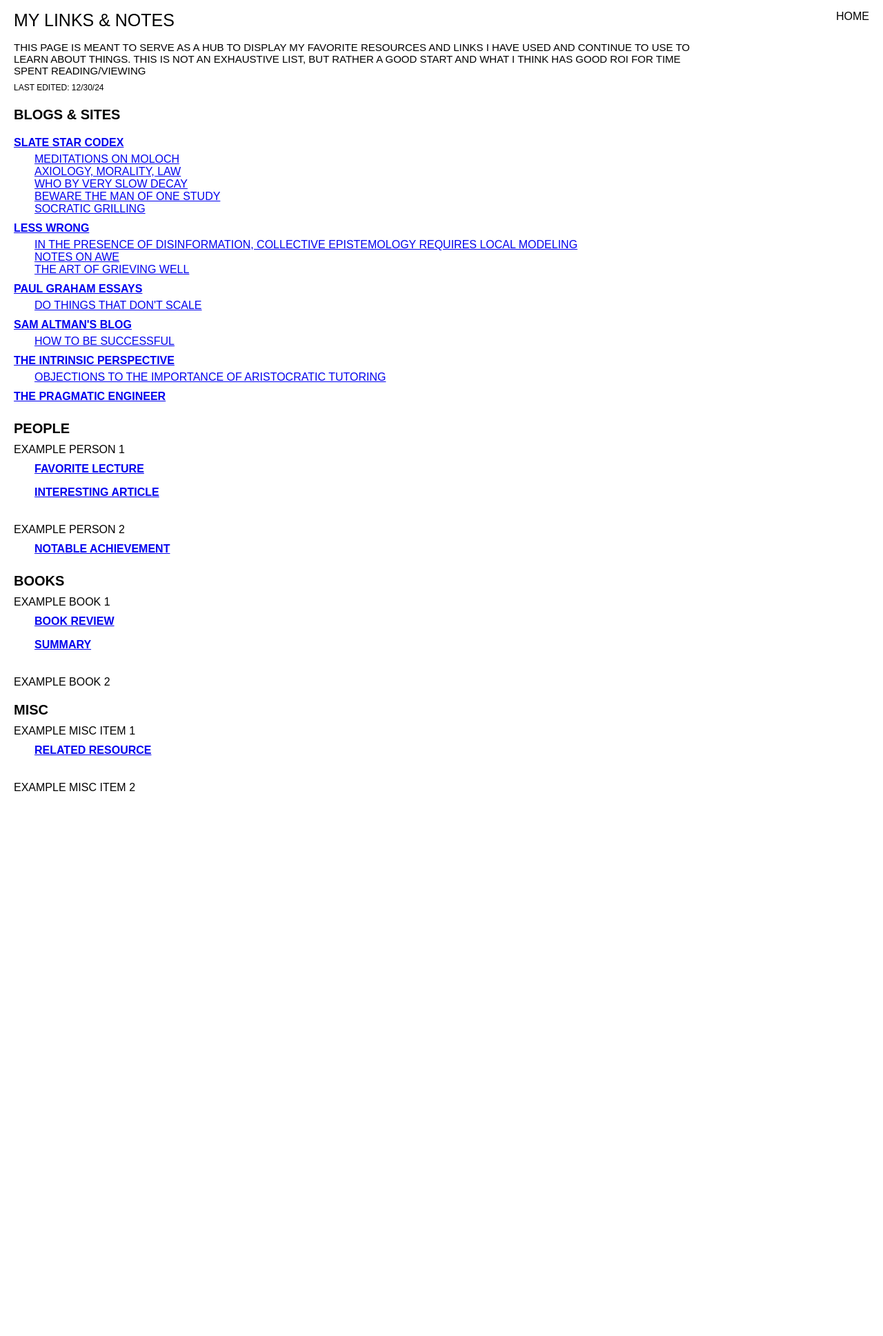
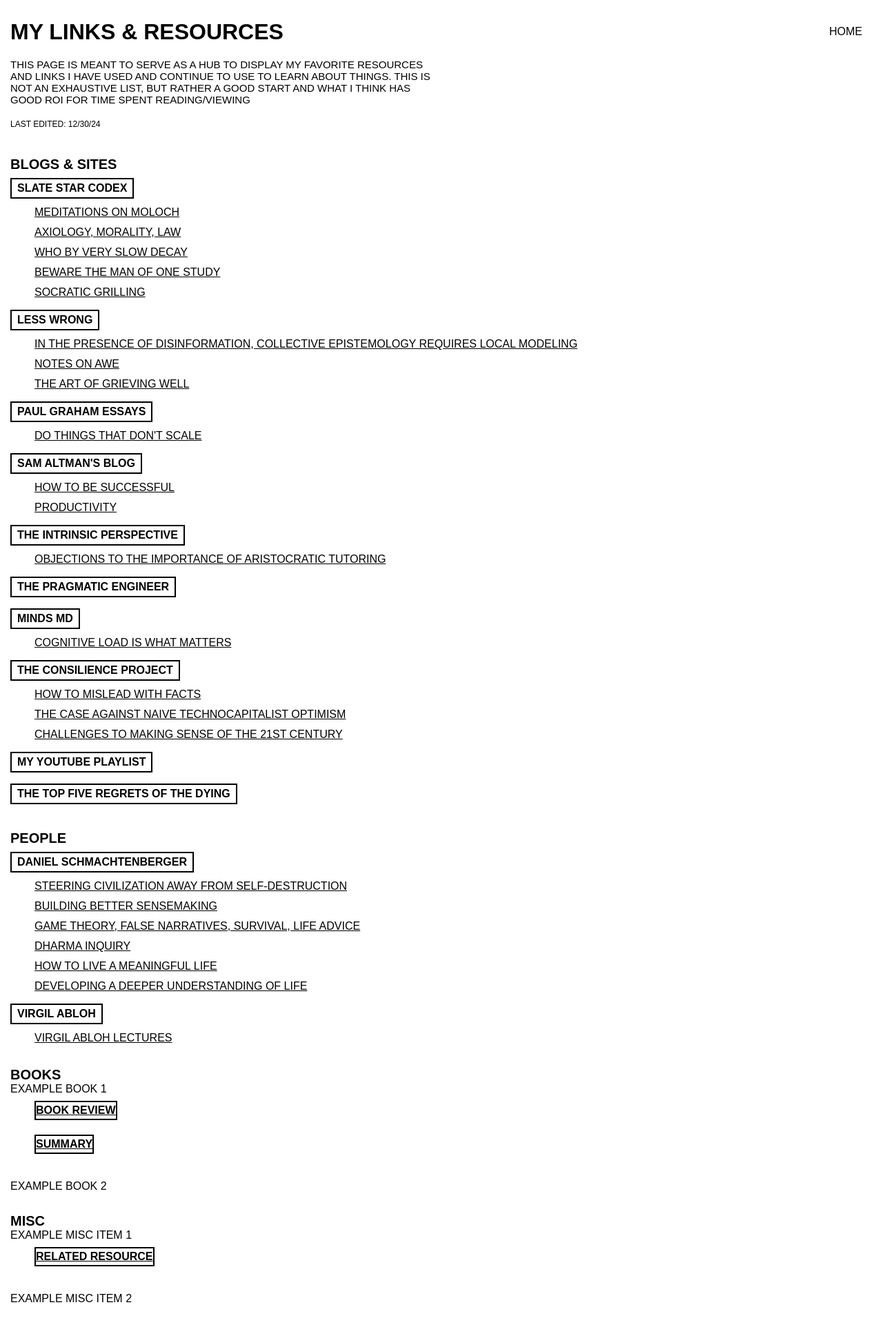
Before and after one commit to pxsswordprotected/personalsite, a Jekyll site: the page docs/my_resources.html, which Jekyll copies as it is, in a window 1280 px wide. Shown: the whole page at 69% size. Built offline with Jekyll 4.4.1, drawn with Linux system fonts in a browser that asks for light colours; before the commit the page ends 1181 px from its top, so only the background shows below that.

Commit message:
changed home style and fixed mobile view for links

```diff
--- a/docs/my_resources.html
+++ b/docs/my_resources.html
@@ -2,7 +2,7 @@
 <html lang="en">
 <head>
   <meta charset="UTF-8" />
-  <title>Static Page</title>
+  <title>RESOURCES</title>
   <link rel="stylesheet" href="styles_links.css" />
   <meta name="viewport" content="width=device-width, initial-scale=1.0">
 </head>
@@ -11,7 +11,7 @@
             <a href="https://pxsswordprotected.github.io/personalsite/"  class="home-button">HOME</a>
     </div>
     <div class="links-header-top">
-        My links & notes
+        My links & RESOURCES
     </div>
     <div class="links-subheader">
         This page is meant to serve as a hub to display my favorite resources and links i have used and continue to use to learn about things. This is not an exhaustive list,
@@ -45,32 +45,46 @@
                         <a href="https://blog.samaltman.com" target="_blank" class="link-item">Sam Altman's Blog</a>
                         <ul class="sub-links">
                             <li><a href="https://blog.samaltman.com/how-to-be-successful" target="_blank"">How to be successful</a></li>
+                            <li><a href ="https://blog.samaltman.com/productivity" target="_blank">productivity</a></li>
                         </ul>
                         <a href="https://www.theintrinsicperspective.com/archive" target="_blank" class="link-item">The Intrinsic Perspective</a>
                         <ul class="sub-links">
                             <li><a href="https://www.theintrinsicperspective.com/p/follow-up-why-we-stopped-making-einsteins" target="_blank"">Objections to the importance of aristocratic tutoring</a></li>
                         </ul>
                         <a href="https://blog.pragmaticengineer.com/" target="_blank" class="link-item">The Pragmatic Engineer</a>
+                        <br>
+                        <a href="https://minds.md/zakirullin/cognitive" target="_blank" class="link-item">minds md</a>
+                        <ul class ="sub-links">
+                            <li><a href="https://minds.md/zakirullin/cognitive" target="_blank""> Cognitive load is what matters</a></li>
+                        </ul>
+                        <a href="https://consilienceproject.org/" target="_blank" class="link-item">The Consilience Project</a>
+                        <ul class ="sub-links">
+                            <li><a href="https://consilienceproject.org/how-to-mislead-the-facts/" target="_blank""> How to mislead with facts </a></li>
+                            <li><a href="https://consilienceproject.org/the-case-against-naive-technocapitalist-optimism/" target="_blank""> The Case Against Naive Technocapitalist Optimism </a></li>
+                            <li><a href="https://consilienceproject.org/challenges-to-making-sense-of-the-21st-century/" target="_blank""> Challenges to Making Sense of the 21st Century </a></li>
+                        </ul>
+                        <a href="https://www.youtube.com/playlist?list=PLB8in94w-DrsJGclrq79UfnFnyr4pJ7LS" target="_blank" class="link-item">my youtube playlist</a>
+                        <br>
+                        <a href ="https://pmc.ncbi.nlm.nih.gov/articles/PMC3377309/" target="_blank" class = "link-item">the top five regrets of the dying</a>
                     </li>
-                    <!-- Additional main links can be added here -->
                 </ul>
             </li>
             <li>
                 <span class="list-title">People</span>
                 <ul class="list-content">
-                    <li>
-                        Example Person 1
+                        <a href="https://civilizationemerging.com/" target="_blank" class="link-item">Daniel Schmachtenberger</a>
                         <ul class="sub-links">
-                            <li><a href="#example-link" class="link-item">Favorite Lecture</a></li>
-                            <li><a href="#example-link-2" class="link-item">Interesting Article</a></li>
+                            <li><a href="https://youtu.be/hGRNUw559SE?si=lYUc_XREGIbSgcHg" target="_blank"">Steering Civilization Away from Self-Destruction</a></li>
+                            <li><a href="https://www.youtube.com/watch?v=R2sIG6l4uU0&list=PLB8in94w-Dru7D0U9KatgR3ib7ovkdlT3&index=30&t=4375s" target="_blank"">Building Better Sensemaking</a></li>
+                            <li><a href="https://youtu.be/LSx8j8lSewA?si=ON7uIRhDdHxTp5aL" target="_blank"">Game Theory, False Narratives, Survival, Life Advice</a></li>
+                            <li><a href="https://civilizationemerging.com/dharma-inquiry-2/" target="_blank"">Dharma Inquiry</a></li>
+                            <li><a href="https://civilizationemerging.com/how-to-live-a-meaningful-life/" target="_blank"">How to live a meaningful life</a></li>
+                            <li><a href="https://www.youtube.com/watch?v=iAcB0yBtXLM&list=PLB8in94w-Dru7D0U9KatgR3ib7ovkdlT3&index=64&t=3869s" target="_blank"">Developing a Deeper Understanding of Life</a></li>
                         </ul>
-                    </li>
-                    <li>
-                        Example Person 2
+                        <a href="https://canary---yellow.com/" target="_blank" class="link-item">Virgil Abloh</a>
                         <ul class="sub-links">
-                            <li><a href="#example-link-3" class="link-item">Notable Achievement</a></li>
+                            <li><a href="https://www.youtube.com/playlist?list=PLbVTQN6bN3BLWeXad-Er3zl8dQ3yWl86l" target="_blank"">Virgil Abloh Lectures</a></li>
                         </ul>
-                    </li>
                 </ul>
             </li>
             <li>
--- a/docs/styles_links.css
+++ b/docs/styles_links.css
@@ -2,56 +2,60 @@
     margin: 0;
     padding: 0;
     box-sizing: border-box;
+    border-radius: 0;
+    box-shadow: none;
 }
 
 body {
     font-family: sans-serif;
-    display: flex;
     text-transform: uppercase;
-    overflow-y: auto;
+    overflow-x: hidden;
+    width: 100%;
+    position: relative;
+    padding: 15px;
 }
 
 .home-div {
-    position: absolute;
-    top: 15px;
-    right: 20px;
+    position: absolute !important;
+    top: 32px !important;
+    right: 20px !important;
+    padding: 5px 10px;
+    z-index: 1000;
 }
 
-.home-button{
+.home-button {
     text-decoration: none;
     color: #000;
     font-weight: normal;
     display: block;
-    }
+}
 
 .home-button:hover {
     text-decoration: underline;
 }
 
 .links-header-top {
-    position: absolute;
-    top: 15px;
-    left: 20px;
-    font-size: 25px;
+    font-size: 2rem;
+    font-weight: 700;
+    margin: 0.8rem 0;
+    padding-right: 60px; /* Make space for home button */
 }
 
 .links-subheader {
-    position: absolute;
-    top: 60px;
-    left: 20px;
+    position: relative;
+    margin: 20px 0;
     font-size: 15px;
-    width: 1000px;
+    width: 50%;
+    max-width: 50%;
 }
 
 .links-list {
     position: relative;
-    top: 165px;
-    left: 20px;
+    margin-top: 40px;
 }
 
 .links-list ul {
     list-style-type: none;
-    padding: 0;
     margin: 0;
 }
 
@@ -62,34 +66,76 @@
 .list-title {
     font-size: 20px;
     font-weight: bold;
-    bottom: 10px;
-    position: relative;
+    margin-bottom: 10px;
 }
 
 .sub-links {
-    position: relative;
-    left: 30px;
+    padding-left: 35px; /* Increased indentation */
+    margin-top: 10px;
 }
 
 .sub-links li {
-    margin-bottom: 0px;
+    margin-bottom: 5px;
+    position: relative;
 }
 
 .sub-links a {
     font-size: 16px;
     text-decoration: underline;
+    display: inline-block;
+    padding: 3px 0;
 }
 
 .link-item {
-    font-weight: bold;
-    display: inline-block; /* Ensures margin is applied */
-    margin-bottom: 6px; /* Adds spacing below each link */
-    margin-top: 10px;
+    display: inline-block;
+    border: 2px solid #000;
+    padding: 0.25rem 0.5rem;
+    margin: 0.5rem 0;
+    font-weight: 700;
+    text-transform: uppercase;
+}
+
+.link-item:hover {
+    background-color: #000;
+    color: #fff;
 }
 
 .last-edited {
-    position: absolute;
-    top: 120px;
-    left: 20px;
+    position: relative;
+    margin: 20px 0;
     font-size: 12px;
 }
+
+a {
+    color: black;
+    text-decoration: none;
+}
+
+a:hover {
+    text-decoration: underline;
+}
+
+@media screen and (max-width: 600px) {
+    body {
+        padding: 10px;
+    }
+
+    .links-header-top {
+        font-size: 1.5rem;
+    }
+
+    .links-subheader {
+        font-size: 14px;
+            width: 100% !important;
+            max-width: 100% !important;
+    }
+
+    .sub-links {
+        padding-left: 20px; /* Reduced indentation on mobile */
+    }
+
+    .home-div {
+        top: 20px !important;
+        right: 10px;
+    }
+}
```
Also changed, not shown: docs/index.html (+16 -17 lines), docs/styles-home.css (added, +104 -0 lines), docs/background2.jpg (added).
